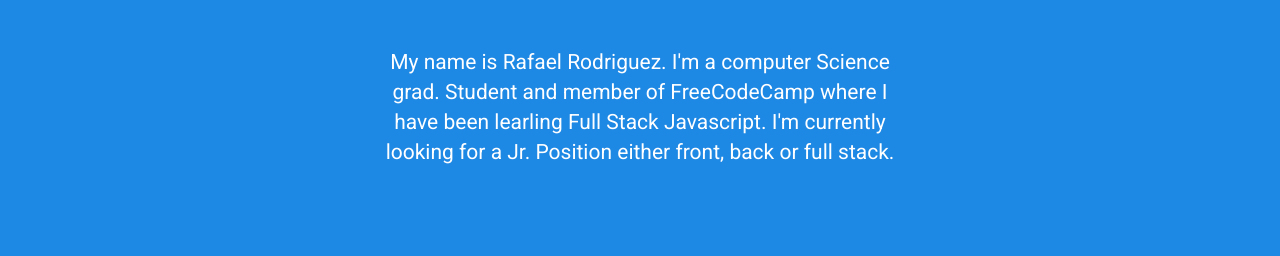
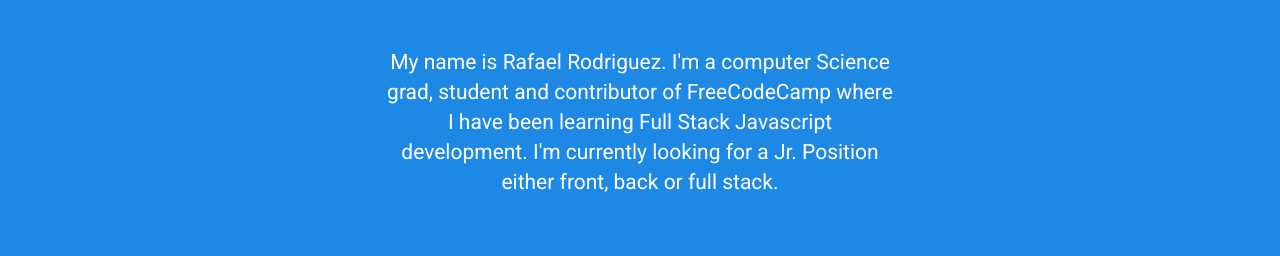
Before and after one commit to Rafase282/Old-portfolio, a plain HTML site: page index.html in a window 1280 px wide. Shown: the part 544-800 px from the top of the page. Drawn offline with nearby package versions, Linux system fonts and the light colour scheme.

Commit message:
Fixed typo
Thanks @haley_elder from twitter for the catch.

```diff
--- a/index.html
+++ b/index.html
@@ -62,7 +62,7 @@ Remove this if you use the .htaccess -->
     <h2>Creative Solutions</h2>
     <img class="img-responsive img-circle displayed me" src="https://avatars.githubusercontent.com/u/285138?v=3">
     <div class="img-text">
-      <p>My name is Rafael Rodriguez. I'm a computer Science grad. Student and member of FreeCodeCamp where I have been learling Full Stack Javascript. I'm currently looking for a Jr. Position either front, back or full stack.</p>
+      <p>My name is Rafael Rodriguez. I'm a computer Science grad, student and contributor of FreeCodeCamp where I have been learning Full Stack Javascript development. I'm currently looking for a Jr. Position either front, back or full stack.</p>
     </div>
   </section>
 
```
